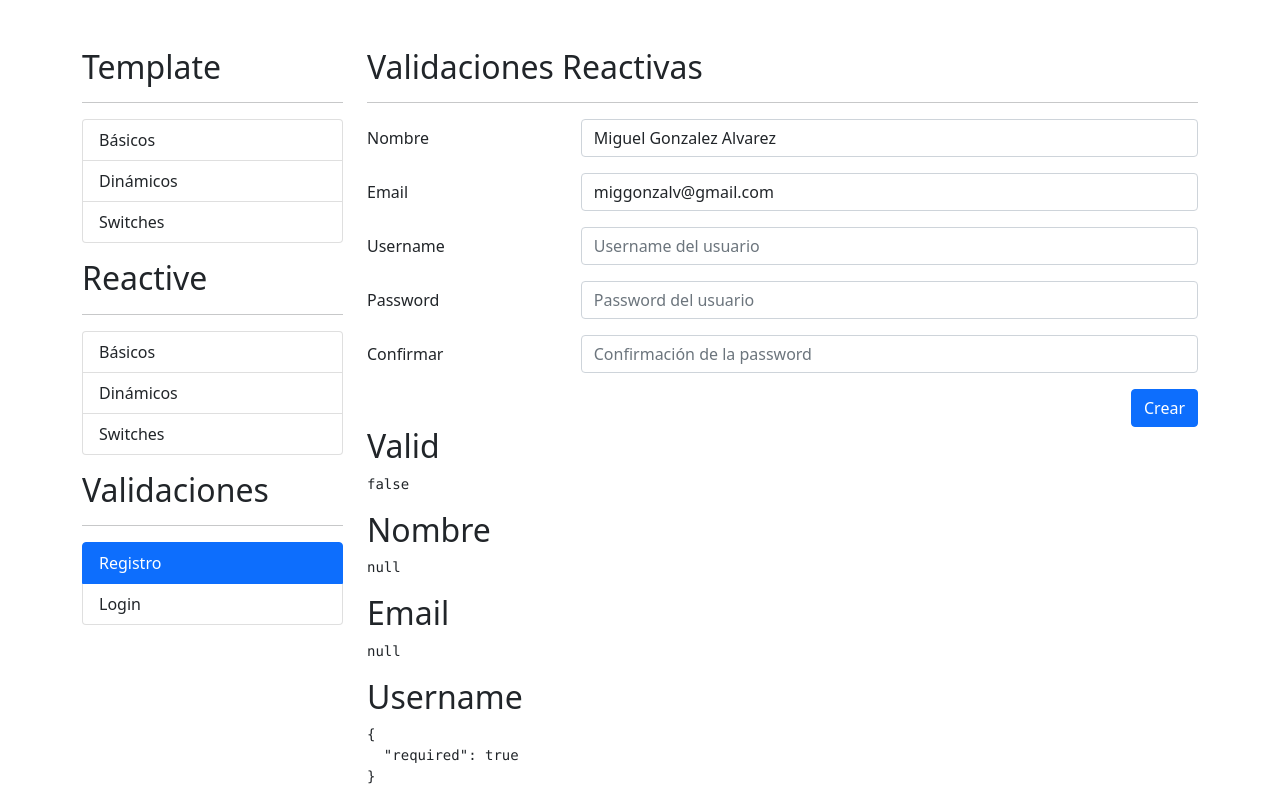
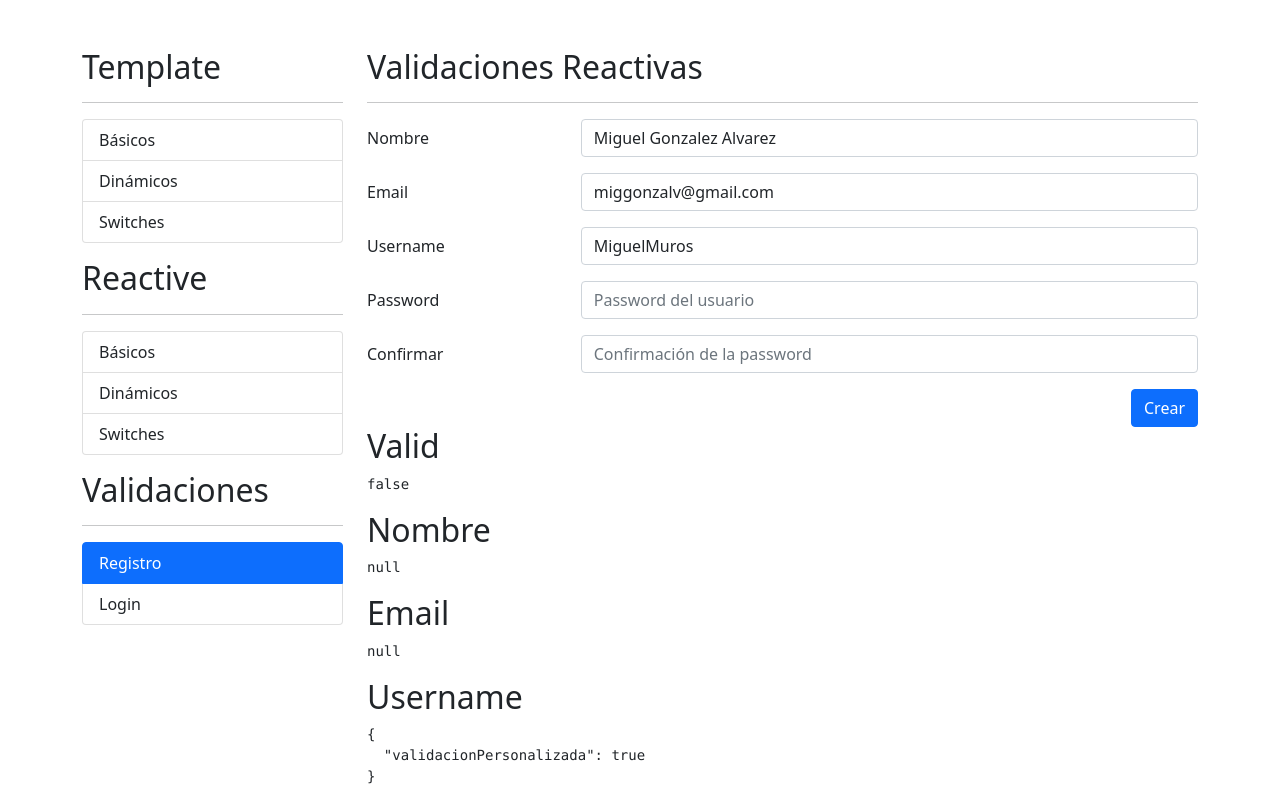
Before and after one commit to MiguelGonzalezAlvarez/Web-Formularios, an Angular app: page /auth/registro in a window 1280 px wide. Built offline with nearby package versions, Linux system fonts and the light colour scheme.

Commit message:
fix: add username reset value in component init

```diff
--- a/src/app/auth/pages/registro/registro.component.ts
+++ b/src/app/auth/pages/registro/registro.component.ts
@@ -33,7 +33,8 @@ export class RegistroComponent implements OnInit {
   ngOnInit(): void {
     this.miFormulario.reset({
       nombre: 'Miguel Gonzalez Alvarez',
-      email: 'miggonzalv@gmail.com'
+      email: 'miggonzalv@gmail.com',
+      username: 'MiguelMuros'
     });
   }
 
```
